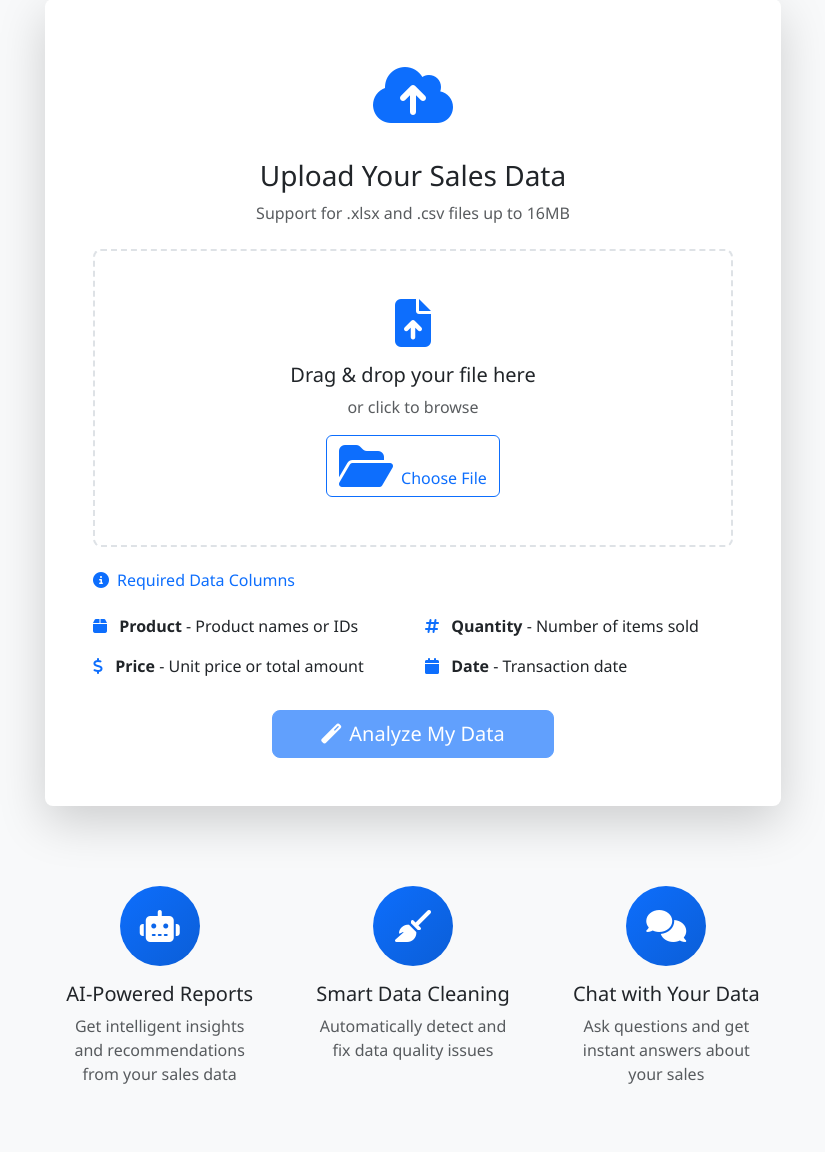
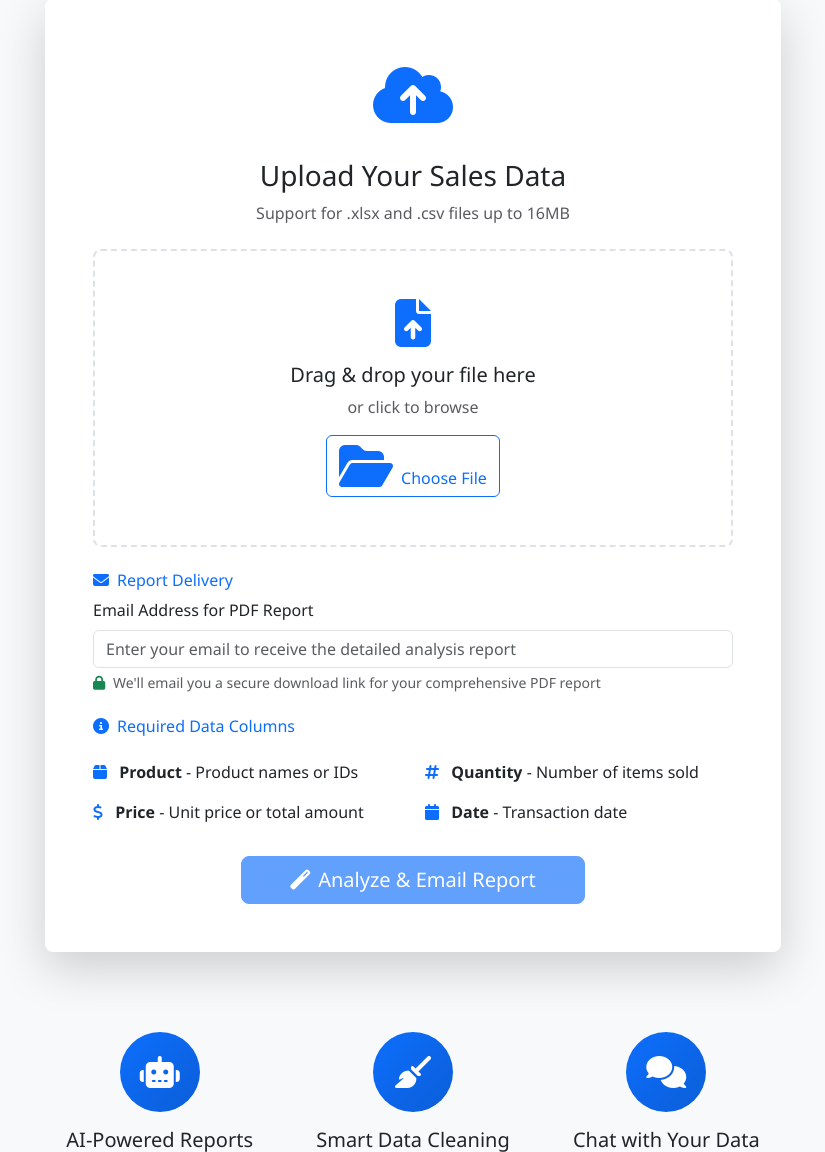
Before and after one commit to AdalNa7/SmartDataAnalyzer, a Flask app: page / in a window 1280 px wide. Shown: the part 453-1605 px from the top of the page, without its empty margins (227-1052 px from the left). Run offline with Flask 3, Linux system fonts and the light colour scheme; some libraries are stand-ins or nearby versions.

Commit message:
Automate report generation and deliver results to users via email
Implements automated PDF report generation, secure email delivery, and download link functionality using Flask-Mail and ReportLab.

Replit-Commit-Author: Agent
Replit-Commit-Session-Id: 17a554d0-5b37-48e9-8cf7-d93e42401c08
Replit-Commit-Screenshot-Url: https://storage.googleapis.com/screenshot-production-us-central1/4afbf466-fd9d-49ee-b726-bce2ce3efc31/11a778b7-9d69-41a0-86b2-07a29f67cc91.jpg

```diff
--- a/routes.py
+++ b/routes.py
@@ -1,15 +1,22 @@
 import os
 import pandas as pd
 import numpy as np
-from flask import render_template, request, jsonify, flash, redirect, url_for, session, make_response
+from flask import render_template, request, jsonify, flash, redirect, url_for, session, make_response, send_file, abort
+from flask_mail import Message
 from werkzeug.utils import secure_filename
-from app import app
+from app import app, mail
 import json
 from datetime import datetime
 from pdf_generator import PDFReportGenerator
+from enhanced_pdf_generator import EnhancedPDFGenerator
+from email_service import EmailService
 from growth_analytics import GrowthAnalytics
 from advanced_analytics import AdvancedAnalytics
 from data_cleaner import SmartDataCleaner
+
+# Initialize services
+enhanced_pdf_generator = EnhancedPDFGenerator()
+email_service = EmailService()
 
 ALLOWED_EXTENSIONS = {'csv', 'xlsx', 'xls'}
 
@@ -37,8 +44,14 @@ def upload_file():
         return redirect(url_for('index'))
 
     file = request.files['file']
+    client_email = request.form.get('client_email', '').strip()
+
     if file.filename == '':
         flash('No file selected', 'error')
+        return redirect(url_for('index'))
+
+    if not client_email:
+        flash('Email address is required for report delivery', 'error')
         return redirect(url_for('index'))
 
     if file and file.filename and allowed_file(file.filename):
@@ -65,8 +78,39 @@ def upload_file():
             session['rows'] = len(df)
             session['columns'] = list(df.columns)
             session['filepath'] = filepath
+            session['client_email'] = client_email
 
-            flash('File uploaded successfully!', 'success')
+            # Automated PDF generation and email delivery
+            try:
+                # Perform comprehensive analysis
+                analysis_data = analyze_sales_data(df)
+
+                # Generate comprehensive PDF report
+                report_info = enhanced_pdf_generator.generate_comprehensive_report(
+                    analysis_data=analysis_data,
+                    client_email=client_email,
+                    sample_data=df
+                )
+
+                # Send automated email with download link
+                base_url = f"https://{request.host}" if request.is_secure else f"http://{request.host}"
+                email_result = email_service.send_report_email(
+                    client_email=client_email,
+                    report_info=report_info,
+                    download_url=f"{base_url}{report_info['download_url']}"
+                )
+
+                if email_result['success']:
+                    flash('Analysis complete! We\'ve emailed your detailed report.', 'success')
+                    session['report_sent'] = True
+                    session['report_id'] = report_info['report_id']
+                else:
+                    flash(f'Analysis complete. Report generated but email delivery failed: {email_result["message"]}', 'warning')
+                    session['report_download_url'] = report_info['download_url']
+
+            except Exception as e:
+                flash(f'Report generation failed: {str(e)}', 'warning')
+
             return redirect(url_for('dashboard'))
 
         except Exception as e:
@@ -85,10 +129,16 @@ def dashboard():
         flash('Please upload a file first', 'error')
         return redirect(url_for('index'))
 
+    # Check if report was sent via email
+    report_sent = session.get('report_sent', False)
+    client_email = session.get('client_email', '')
+
     return render_template('dashboard.html',
                          filename=session['filename'],
                          rows=session['rows'],
-                         columns=session['columns'])
+                         columns=session['columns'],
+                         report_sent=report_sent,
+                         client_email=client_email)
 
 def analyze_sales_data(df):
     """Comprehensive sales data analysis using pandas"""
@@ -718,6 +768,8 @@ def send_report():
             'message': 'Failed to send report'
         })
 
+
+
 @app.errorhandler(500)
 def server_error(e):
     flash('An internal error occurred. Please try again.', 'error')
--- a/templates/index.html
+++ b/templates/index.html
@@ -56,6 +56,22 @@
                             </div>
                         </div>
 
+                        <!-- Email Input for Report Delivery -->
+                        <div class="mt-4">
+                            <h6 class="text-primary">
+                                <i class="fas fa-envelope me-2"></i>Report Delivery
+                            </h6>
+                            <div class="mb-3">
+                                <label for="clientEmail" class="form-label">Email Address for PDF Report</label>
+                                <input type="email" class="form-control" id="clientEmail" name="client_email"
+                                       placeholder="Enter your email to receive the detailed analysis report" required>
+                                <div class="form-text">
+                                    <i class="fas fa-lock text-success me-1"></i>
+                                    We'll email you a secure download link for your comprehensive PDF report
+                                </div>
+                            </div>
+                        </div>
+
                         <!-- Data Requirements -->
                         <div class="mt-4">
                             <h6 class="text-primary">
@@ -91,7 +107,7 @@
 
                         <div class="text-center mt-4">
                             <button type="submit" class="btn btn-primary btn-lg px-5" id="uploadBtn" disabled>
-                                <i class="fas fa-magic me-2"></i>Analyze My Data
+                                <i class="fas fa-magic me-2"></i>Analyze & Email Report
                             </button>
                         </div>
                     </form>
```
